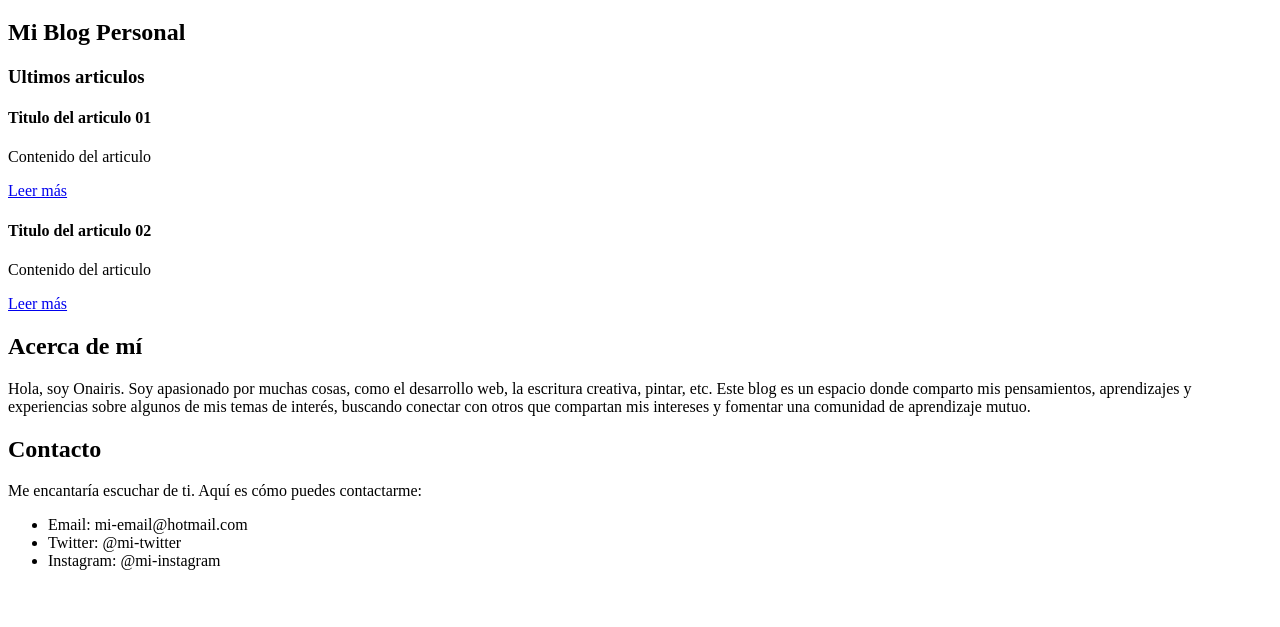
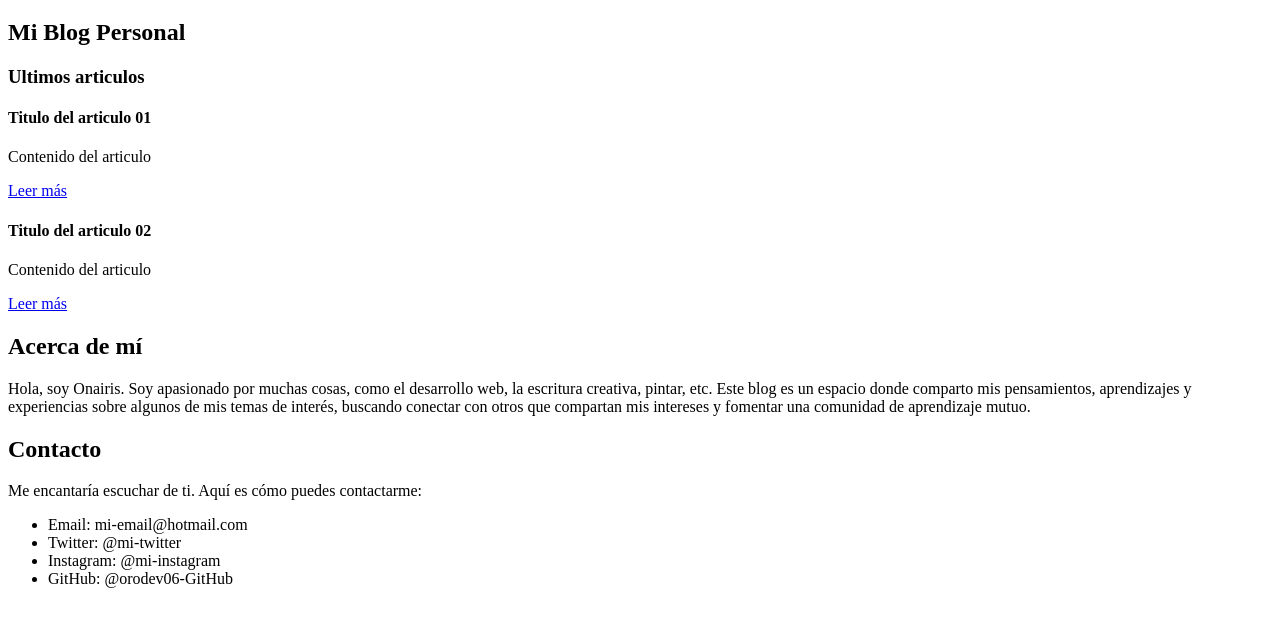
Before and after one commit to orodev06/otra_pueba, a plain HTML site: page index.html in a window 1280 px wide. Shown: the part 61-688 px from the top of the page. Drawn offline with Linux system fonts and the light colour scheme.

Commit message:
Se le agregó el usuario de GitHub a la seccion de 'Contacto'

```diff
--- a/index.html
+++ b/index.html
@@ -38,6 +38,8 @@
             <li>Email: mi-email@hotmail.com
             <li>Twitter: @mi-twitter
             <li>Instagram: @mi-instagram
+            <li>GitHub: @orodev06-GitHub
+        </ul>
 
     </section>
 
```
